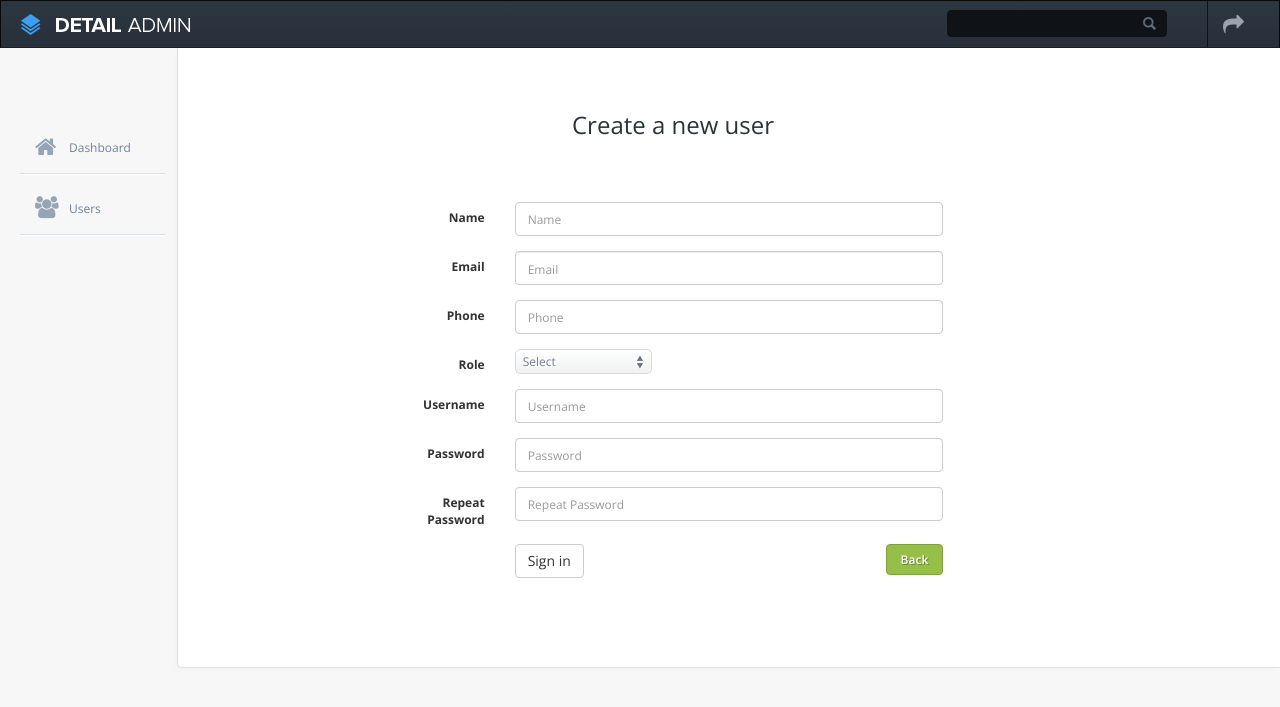
After one commit to Lex720/dental-admin, a Django app: template users/templates/users/create.html in a window 1280 px wide. The commit adds this page. Shown: the top 707 px of the page. Run offline with Django 3.2, Linux system fonts and the light colour scheme; the template is opened without the code that fills it, so the values that code supplies are empty; some libraries are stand-ins or nearby versions.

Commit message:
Users module part 1

```diff
--- a/auth/views.py
+++ b/auth/views.py
@@ -6,8 +6,8 @@ from auth.models import Auth, Session
 
 client = MongoClient('db', 27017)
 db = client.wolfadmin
+session = Session(db)
 auth = Auth(db)
-session = Session(db)
 
 
 def validate_auth(request):
@@ -61,6 +61,8 @@ def dashboard(request):
 
 
 def test(request):
+    # db.users.delete_many({})
+    # return HttpResponse(db.users.count())
     # db.sessions.delete_many({})
     sessions = db.sessions.find()
     session = "No hay sesion"
--- a/templates/_base.html
+++ b/templates/_base.html
@@ -25,7 +25,7 @@
     <link rel="stylesheet" type="text/css" href="{% static "css/compiled/icons.css" %}" />
 
     <!-- this page specific styles -->
-    <link rel="stylesheet" href="{% static "css/compiled/index.css" %}" type="text/css" media="screen" />
+    {% block style %} {% endblock %}
 
     <!-- open sans font -->
     <link href='http://fonts.googleapis.com/css?family=Open+Sans:300italic,400italic,600italic,700italic,800italic,400,300,600,700,800' rel='stylesheet' type='text/css' />
@@ -66,23 +66,17 @@
     <!-- sidebar -->
     <div id="sidebar-nav">
         <ul id="dashboard-menu">
-            <li class="active">
+            <li {% block active-dashboard %}{% endblock %}>
                 <a href="{% url "dashboard" %}">
                     <i class="icon-home"></i>
                     <span>Dashboard</span>
                 </a>
             </li>
-            <li>
-                <a class="dropdown-toggle" href="#">
+            <li {% block active-users %}{% endblock %}>
+                <a href="{% url "users" %}">
                     <i class="icon-group"></i>
                     <span>Users</span>
-                    <i class="icon-chevron-down"></i>
                 </a>
-                <ul class="submenu">
-                    <li><a href="{% url "users" %}">User list</a></li>
-                    <li><a href="{% url "users" %}">New user form</a></li>
-                    <li><a href="{% url "users" %}">User profile</a></li>
-                </ul>
             </li>
         </ul>
     </div>
@@ -105,7 +99,10 @@
         {% endif %}
     {% endfor %}
 
-    {% block content %}{% endblock %}
+    <!-- main container -->
+    <div class="content">
+        {% block content %}{% endblock %}
+    </div>
 
 </body>
 
--- /dev/null
+++ b/users/templates/users/create.html
@@ -0,0 +1,81 @@
+{% extends "_base.html" %}
+
+<!-- Static files django label -->
+{% load static %}
+
+{% block style %}
+    <link rel="stylesheet" href="{% static "css/compiled/new-user.css" %}" type="text/css" media="screen" />
+{% endblock %}
+
+{% block title %} Create User {% endblock %}
+
+{% block content %}
+    <div id="pad-wrapper" class="new-user">
+        <div class="row header">
+            <div class="col-md-offset-4 col-md-4">
+                <h3 class="text-center">Create a new user</h3>
+            </div>
+        </div>
+        <div class="row form-wrapper">
+            <div class="col-md-offset-2 col-md-8">
+                <form class="form-horizontal" role="form" action="{% url "create_user" %}" method="post">
+                    {% csrf_token %}
+                    <div class="form-group">
+                        <label for="name" class="col-md-2 control-label">Name</label>
+                        <div class="col-md-8">
+                            <input type="text" class="form-control" name="name" id="name" placeholder="Name">
+                        </div>
+                    </div>
+                    <div class="form-group">
+                        <label for="email" class="col-md-2 control-label">Email</label>
+                        <div class="col-md-8">
+                          <input type="email" class="form-control" name="email" id="email" placeholder="Email">
+                        </div>
+                    </div>
+                    <div class="form-group">
+                        <label for="phone" class="col-md-2 control-label">Phone</label>
+                        <div class="col-md-8">
+                          <input type="text" class="form-control" name="phone" id="phone" placeholder="Phone">
+                        </div>
+                    </div>
+                    <div class="form-group">
+                        <label for="role" class="col-md-2 control-label">Role</label>
+                        <div class="col-md-8">
+                            <div class="ui-select">
+                                <select id="role" name="role">
+                                    <option>Select</option>
+                                    <option value="admin">Administrator</option>
+                                    <option value="office">Office</option>
+                                </select>
+                            </div>
+                        </div>
+                    </div>
+                    <div class="form-group">
+                        <label for="username" class="col-md-2 control-label">Username</label>
+                        <div class="col-md-8">
+                          <input type="text" class="form-control" name="username" id="username" placeholder="Username">
+                        </div>
+                    </div>
+                    <div class="form-group">
+                        <label for="password" class="col-md-2 control-label">Password</label>
+                        <div class="col-md-8">
+                          <input type="password" class="form-control" name="password" id="password" placeholder="Password">
+                        </div>
+                    </div>
+                    <div class="form-group">
+                        <label for="password2" class="col-md-2 control-label">Repeat Password</label>
+                        <div class="col-md-8">
+                          <input type="password" class="form-control" name="password2" id="password2" placeholder="Repeat Password">
+                        </div>
+                    </div>
+                    <div class="form-group">
+                        <div class="col-md-offset-2 col-md-8">
+                            <button type="submit" class="btn btn-default">Sign in</button>
+                            <a href="{% url "users" %}" class="btn-flat success pull-right">Back</a>
+                        </div>
+                    </div>
+                </form>
+            </div>
+        </div>
+    </div>
+{% endblock %}
--- a/users/templates/users/index.html
+++ /dev/null
@@ -1 +0,0 @@
-<h1>Users</h1>
--- a/wolfadmin/urls.py
+++ b/wolfadmin/urls.py
@@ -26,10 +26,7 @@ urlpatterns = [
     url(r'^login/$', auth_views.login, name='login'),
     url(r'^logout/$', auth_views.logout, name='logout'),
     url(r'^signup/$', auth_views.signup, name='signup'),
-    # Users meanwhile
-    url(r'^find_user/$', users_views.find_user, name="find_user"),
-    url(r'^find_users/$', users_views.find_users, name="find_users"),
-    url(r'^add_user/$', users_views.add_user, name="add_user"),
     # Users
     url(r'^users/$', users_views.index, name='users'),
+    url(r'^users/create/$', users_views.create_user, name="create_user"),
 ]
```
Also changed, not shown: auth/templates/auth/dashboard.html (+6 -3 lines), users/models.py (+18 -16 lines), users/templates/users/list.html (added, +85 -0 lines), users/views.py (+57 -14 lines).
